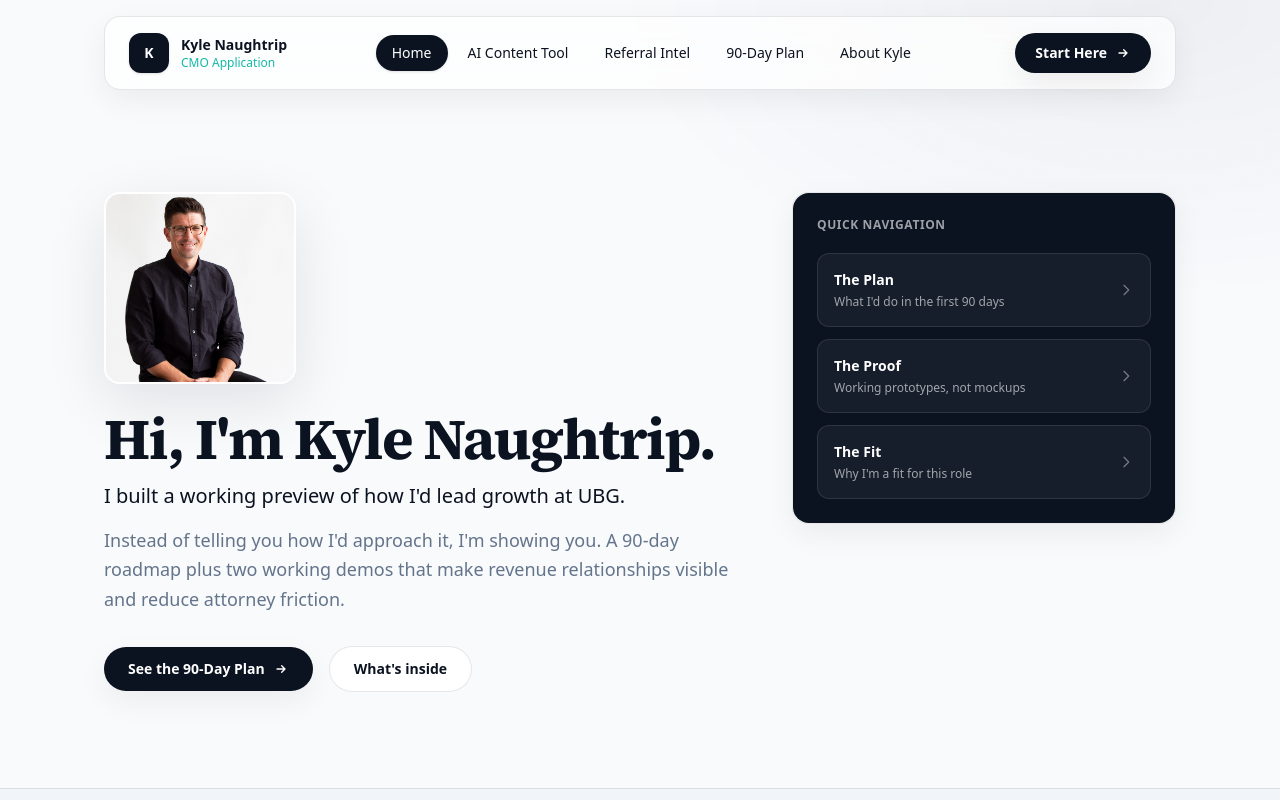
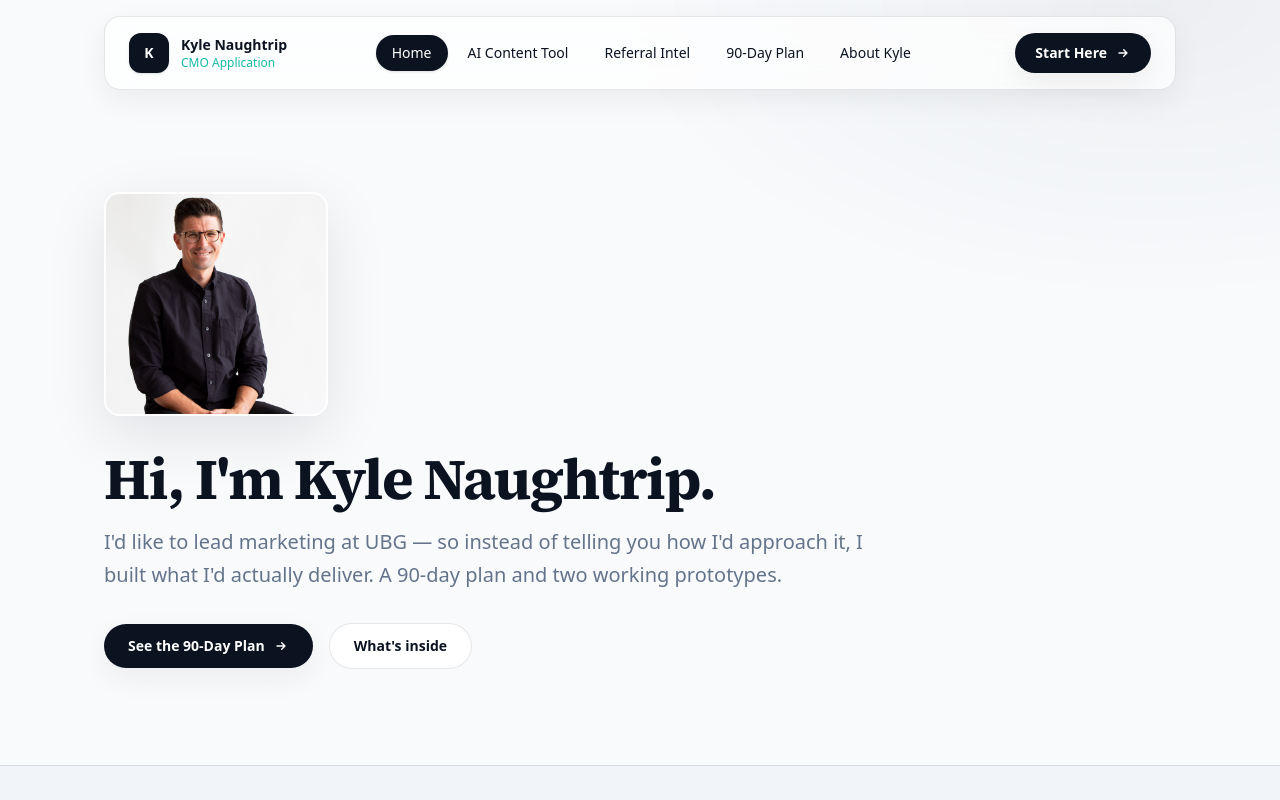
Before and after one commit to SidekickMarketer/ubg-cmo-demo, a Next.js app: page / in a window 1280 px wide. Shown: the top 800 px of the page. Built offline with nearby package versions, Linux system fonts and the light colour scheme.

Commit message:
Simplify hero: bigger photo, one clear message, drop nav card

```diff
--- a/src/app/page.tsx
+++ b/src/app/page.tsx
@@ -166,63 +166,27 @@ export default function HomePage() {
       {/* HERO */}
       <Container>
         <Section className="pb-8">
-          <div className="flex flex-col gap-12 lg:flex-row lg:items-start lg:justify-between">
-            <div className="max-w-2xl">
+          <div className="max-w-3xl">
             <Image
               src="/kyle.jpeg"
               alt="Kyle Naughtrip"
-                width={200}
-                height={200}
-                className="h-48 w-48 rounded-2xl object-cover border-2 border-white shadow-[var(--shadow)]"
+              width={240}
+              height={240}
+              className="h-56 w-56 rounded-2xl object-cover border-2 border-white shadow-[var(--shadow)]"
             />
 
-              <h1 className="h1 mt-6 text-[color:var(--navy)]">
+            <h1 className="h1 mt-8 text-[color:var(--navy)]">
               Hi, I&apos;m Kyle Naughtrip.
             </h1>
 
-              <p className="mt-3 text-xl font-medium text-[color:var(--navy)]">
-                I built a working preview of how I&apos;d lead growth at UBG.
-              </p>
-
-              <p className="mt-4 text-lg leading-relaxed text-[color:var(--muted)]">
-                Instead of telling you how I&apos;d approach it, I&apos;m showing you. A 90-day roadmap plus two working demos that make revenue relationships visible and reduce attorney friction.
+            <p className="mt-4 text-xl leading-relaxed text-[color:var(--muted)]">
+              I&apos;d like to lead marketing at UBG — so instead of telling you how I&apos;d approach it, I built what I&apos;d actually deliver. A 90-day plan and two working prototypes.
             </p>
 
             <div className="mt-8 flex flex-col gap-4 sm:flex-row sm:items-center">
               <PrimaryButton href="/roadmap">See the 90-Day Plan</PrimaryButton>
               <SecondaryButton href="#explore">What&apos;s inside</SecondaryButton>
             </div>
-            </div>
-
-            {/* Right-side "executive proof" card */}
-            <Card className="w-full lg:max-w-sm shrink-0" hover={false}>
-              <div className="rounded-2xl bg-[color:var(--navy)] p-6">
-                <div className="text-xs font-semibold uppercase tracking-wider text-white/60">Quick Navigation</div>
-                <div className="mt-5 space-y-3">
-                  {[
-                    { label: "The Plan", desc: "What I'd do in the first 90 days", href: "/roadmap" },
-                    { label: "The Proof", desc: "Working prototypes, not mockups", href: "/referrals" },
-                    { label: "The Fit", desc: "Why I'm a fit for this role", href: "/about" },
-                  ].map((item) => (
-                    <Link
-                      key={item.label}
-                      href={item.href}
-                      className="block rounded-xl border border-white/10 bg-white/5 p-4 transition-all hover:bg-white/10 hover:border-white/20"
-                    >
-                      <div className="flex items-center justify-between">
-                        <div>
-                          <div className="text-sm font-semibold text-white">{item.label}</div>
-                          <div className="mt-1 text-xs text-white/60">{item.desc}</div>
-                        </div>
-                        <svg className="w-4 h-4 text-white/40" fill="none" stroke="currentColor" viewBox="0 0 24 24">
-                          <path strokeLinecap="round" strokeLinejoin="round" strokeWidth={2} d="M9 5l7 7-7 7" />
-                        </svg>
-                      </div>
-                    </Link>
-                  ))}
-                </div>
-              </div>
-            </Card>
           </div>
         </Section>
       </Container>
```
Lines whose indentation alone changed are shown as unchanged.
